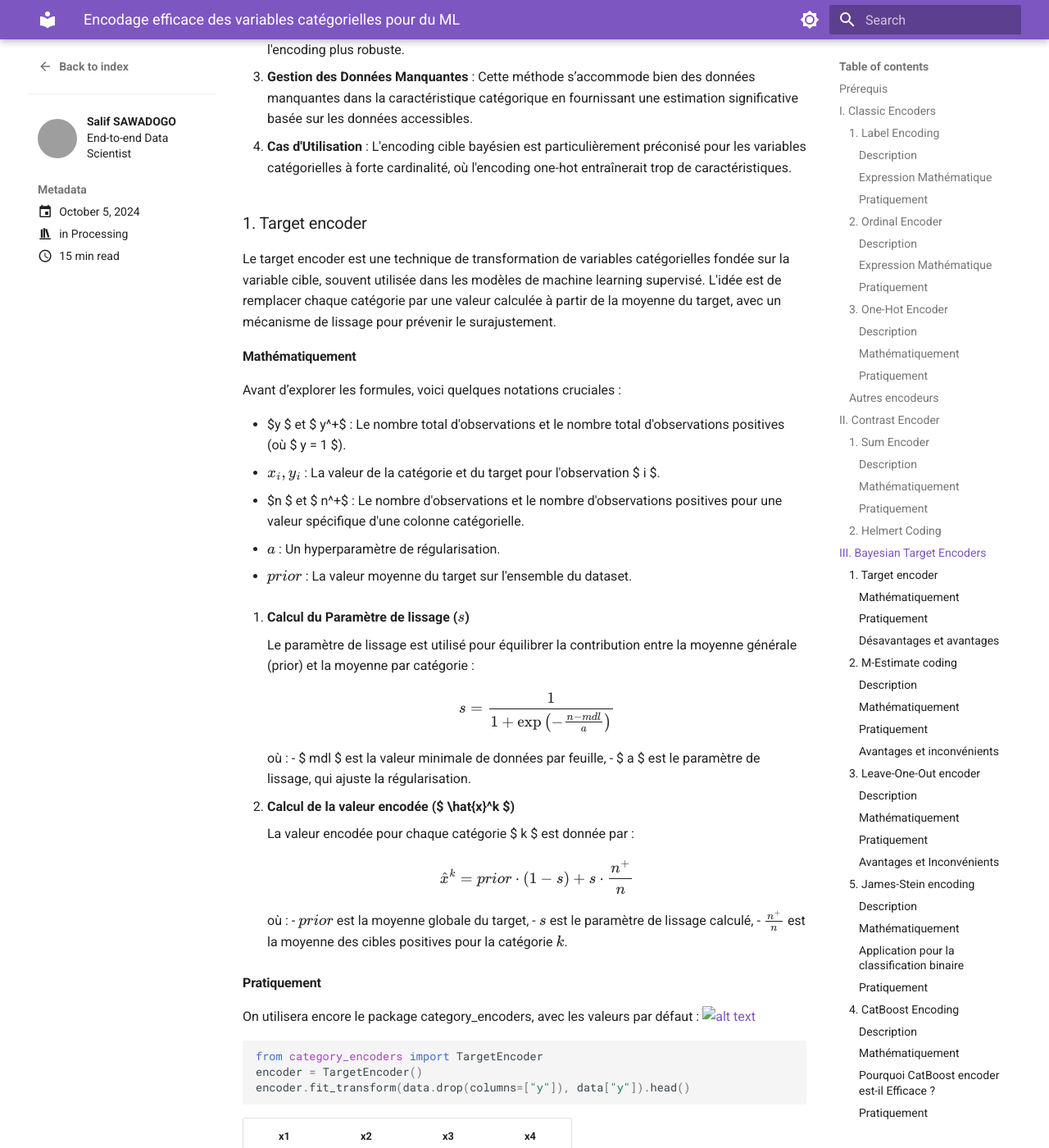
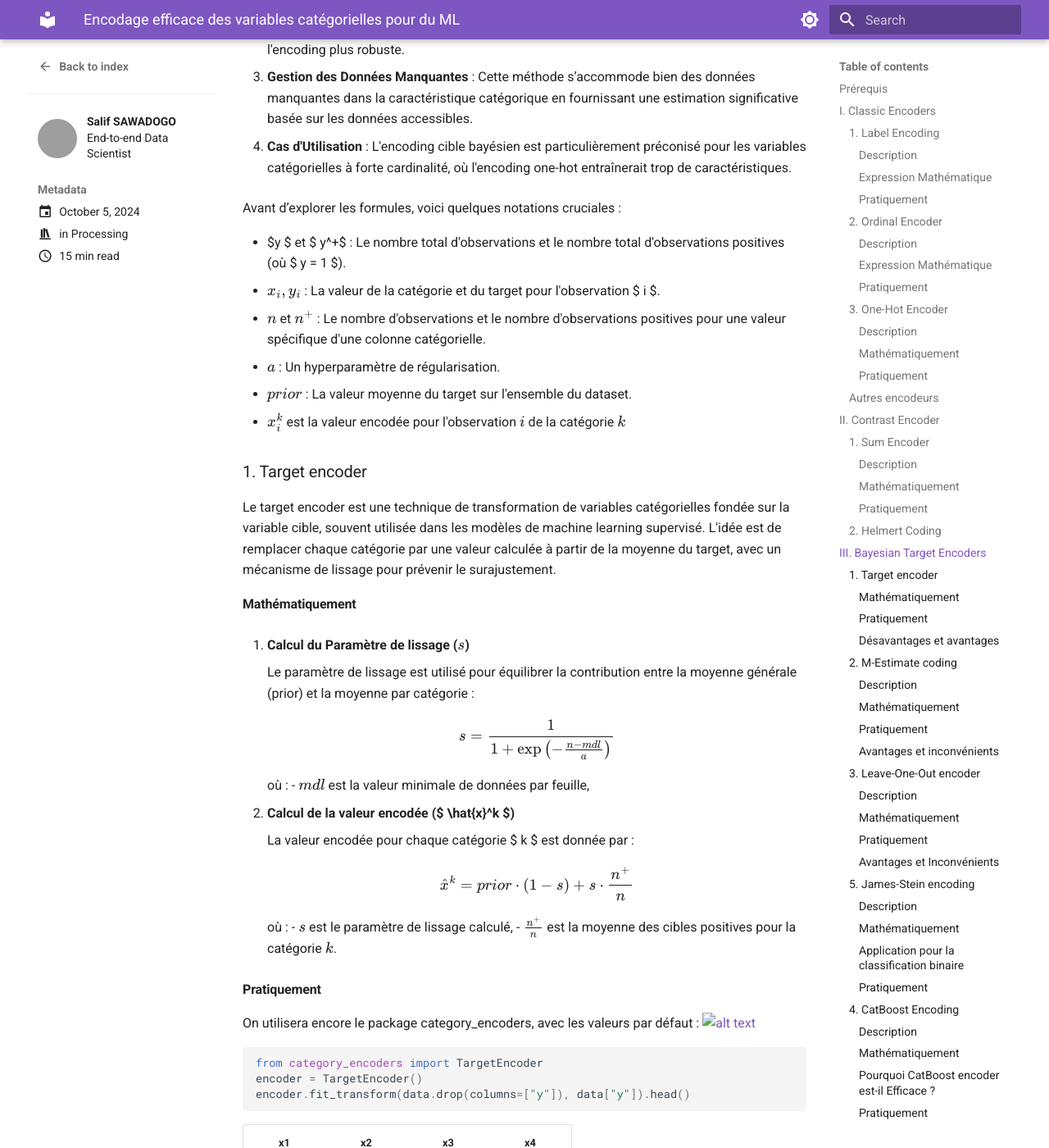
Before and after one commit to sawallesalfo/blog, an MkDocs documentation site: the page built from docs/posts/encoding_categorical_features_for_ML.md, in a window 1280 px wide and 1400 px high, scrolled down 6128 px. Shown: the whole window at 82% size. Built offline with MkDocs 1.6.1 and Material for MkDocs 9.7.7, drawn with Linux system fonts in a browser that asks for light colours; comment, search, counter and statistics services are not loaded; some of the changed text lies outside the part shown; grey boxes are pictures that could not be loaded.

Commit message:
predeploy caterigocal encoder

```diff
--- a/docs/posts/encoding_categorical_features_for_ML.md
+++ b/docs/posts/encoding_categorical_features_for_ML.md
@@ -205,19 +205,22 @@ Les methodes classées comme Bayesiennes  sont des  technique utile pour encoder
 
 4. **Cas d'Utilisation** : L'encoding cible bayésien est particulièrement préconisé pour les variables catégorielles à forte cardinalité, où l'encoding one-hot entraînerait trop de caractéristiques.
 
+Avant d’explorer les formules, voici quelques notations cruciales :
+
+- $y $ et $ y^+$ : Le nombre total d'observations et le nombre total d'observations positives (où $ y = 1 $).
+- $x_i, y_i$ : La valeur de la catégorie et du target pour l'observation $ i $.
+- $n$ et $n^+$ : Le nombre d'observations et le nombre d'observations positives pour une valeur spécifique d'une colonne catégorielle.
+- $a$ : Un hyperparamètre de régularisation.
+- $prior$ : La valeur moyenne du target sur l'ensemble du dataset.
+-  $x^k_i$ est la valeur encodée pour l'observation $i$ de la catégorie $k$
+
 ### 1. Target encoder
 
 Le target encoder est une technique de transformation de variables catégorielles fondée sur la variable cible, souvent utilisée dans les modèles de machine learning supervisé. L'idée est de remplacer chaque catégorie par une valeur calculée à partir de la moyenne du target, avec un mécanisme de lissage pour prévenir le surajustement.
 
 #### Mathématiquement
 
-Avant d’explorer les formules, voici quelques notations cruciales :
 
-- $y $ et $ y^+$ : Le nombre total d'observations et le nombre total d'observations positives (où $ y = 1 $).
-- $x_i, y_i$ : La valeur de la catégorie et du target pour l'observation $ i $.
-- $n $ et $ n^+$ : Le nombre d'observations et le nombre d'observations positives pour une valeur spécifique d'une colonne catégorielle.
-- $a$ : Un hyperparamètre de régularisation.
-- $prior$ : La valeur moyenne du target sur l'ensemble du dataset.
 
 1. **Calcul du Paramètre de lissage ($s$)**
 
@@ -227,8 +230,7 @@ Avant d’explorer les formules, voici quelques notations cruciales :
    $$
 
    où :
-   - $ mdl $ est la valeur minimale de données par feuille,
-   - $ a $ est le paramètre de lissage, qui ajuste la régularisation.
+      - $mdl$ est la valeur minimale de données par feuille,
 
 2. **Calcul de la valeur encodée ($ \hat{x}^k $)**
 
@@ -238,7 +240,6 @@ Avant d’explorer les formules, voici quelques notations cruciales :
    $$
 
    où :
-   - $prior$ est la moyenne globale du target,
    - $s$ est le paramètre de lissage calculé,
    - $\frac{n^+}{n}$ est la moyenne des cibles positives pour la catégorie $k$.
 
@@ -289,9 +290,6 @@ $$
 $$
 
 où :
-   - $n^+$ : nombre de valeurs positives pour la catégorie $k$,
-   - $n$ : nombre total d'observations pour la catégorie $k$,
-   - *prior* : moyenne globale du target,
    - $m$ : paramètre de lissage.
 
 #### Pratiquement
@@ -506,11 +504,7 @@ Le calcul se fait en deux etapes.
    $$
    x^k_i = \frac{\sum_{j < i} (y_j \cdot (x_j == k)) + \text{prior} \cdot \alpha}{\sum_{j < i} (x_j == k) + \alpha}
    $$
-   où :
-   -  $x^k_i$ est la valeur encodée pour l'observation $i$ de la catégorie $k$,
-   -  $y_j$ est la valeur cible pour l'observation $j$,
-   -  $\text{prior}$ est une valeur moyenne générale du target,
-   -  $\alpha$ est un paramètre de lissage pour éviter les divisions par zéro.
+
 
 3. **Encodage des données de test**
    - Pour les données de test, l'encodage est basé sur les moyennes calculées à partir des données d'entraînement, sans fuite d'information.
```
